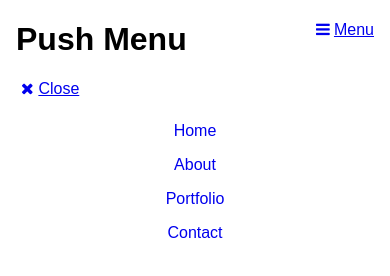
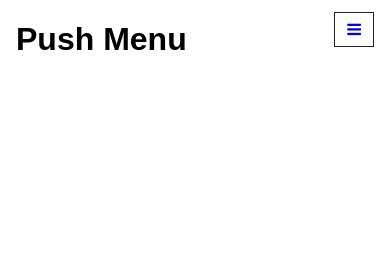
Before and after one commit to guy00030/exercise-3, a plain HTML site: page index.html in a window 390 px wide. Drawn offline with nearby package versions, Linux system fonts and the light colour scheme.

Commit message:
fixed. errors in pre pros

```diff
--- a/scss/_base.scss
+++ b/scss/_base.scss
@@ -2,3 +2,4 @@
 
 $light-grey: #ccc;
 $text-color: #222;
+$hover-color: #c20953;
--- a/scss/_mixins.scss
+++ b/scss/_mixins.scss
@@ -26,3 +26,10 @@
   white-space: normal;
   overflow: visible;
 }
+
+@mixin button($bg-color, $color, $hover-color){
+  color: $color;
+    &:hover{
+      background-color: $hover-color;
+  }
+}
--- a/scss/components/_main.scss
+++ b/scss/components/_main.scss
@@ -49,14 +49,19 @@ header {
     text-align: center;
     border-bottom: 1px silid $light-grey;
     text-decoration: none;
-  }
-  &:first-child a{
+    }
+    &:first-child a{
     border-top: 1px solid $light-grey;
     }
   }
 }
 
-.toggle-btn
+.navigation {
+ @include button($light-grey, #ccc, $text-color);
+}
+
+
+.toggle-btn,
 .close-btn {
   color: text-color;
   height: 40px;
@@ -96,13 +101,14 @@ header {
 
         &[data-state="slide-open"]{
           overflow: visible;
+        }
 
    } // .site-wrapper
 
 
    // Navigation Styles
    .slide-menu {
-    positiona: absolute;
+    position: absolute;
     width: 100%;
     height: 100%;
     top: 0;
@@ -112,4 +118,15 @@ header {
 
    }
 
+} // @media
+
+@media only screen and (min-width: 60em){
+  .toggle-btn,
+  .close-btn{
+    display: none;
+  }
+  .slide-menu{
+    position: static;
+    right: auto;
+  }
 }
```
Also changed, not shown: css/style.css.
